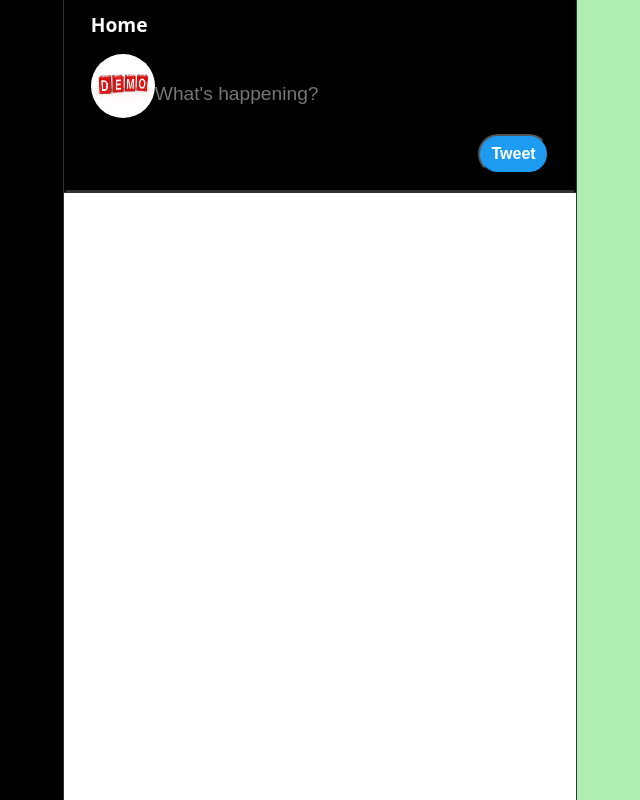
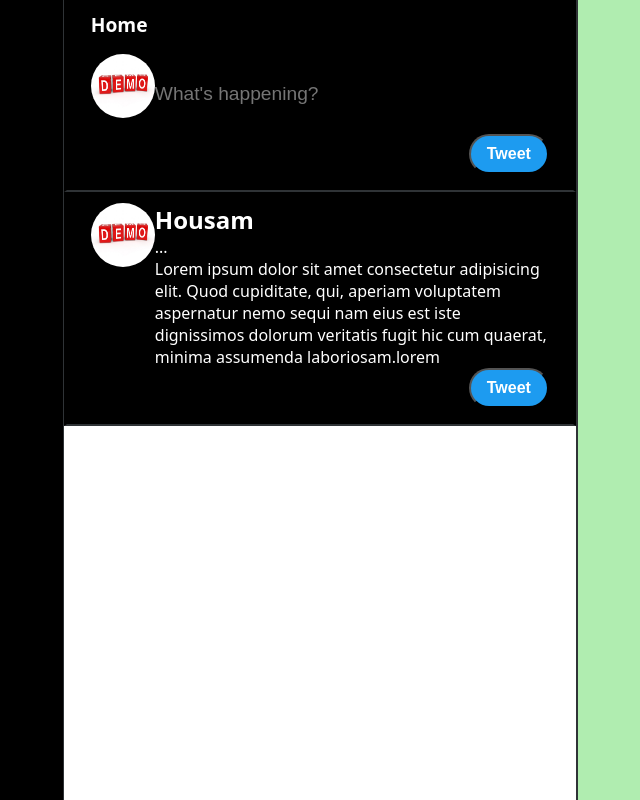
Before and after one commit to HousamKak/twitter-cloning, a PHP site: page /home-page/homepage.html in a window 1280 px wide. Shown: the whole page, without its empty margins (269-909 px from the left). Run offline with PHP 8.4, Linux system fonts and the light colour scheme.

Commit message:
Constructing the

```diff
--- a/Frontend/home-page/homepage.html
+++ b/Frontend/home-page/homepage.html
@@ -19,7 +19,7 @@
       <!-- 40% -->
       <div>
         <div class="middle-side">
-          <div class="happening">
+          <div id="first-element" class="happening">
             <h1>Home</h1>
             <div class="im-happen">
               <img
@@ -27,6 +27,30 @@
                 src="/Frontend/home-page/Images/demo-img.jpg"
               />
               <input placeholder="What's happening?" />
+            </div>
+            <div class="tweet-btn">
+              <button>Tweet</button>
+            </div>
+          </div>
+
+          <div id="first-element" class="reusable-element">
+            <div class="image-content">
+              <img
+                class="profile-photo"
+                src="/Frontend/home-page/Images/demo-img.jpg"
+              />
+              <div class="Title-text">
+                <div>
+                  <h1>Housam</h1>
+                  <p style="color:white;">...</p>
+                </div>
+                <p>
+                  Lorem ipsum dolor sit amet consectetur adipisicing elit. Quod
+                  cupiditate, qui, aperiam voluptatem aspernatur nemo sequi nam
+                  eius est iste dignissimos dolorum veritatis fugit hic cum
+                  quaerat, minima assumenda laboriosam.lorem
+                </p>
+              </div>
             </div>
             <div class="tweet-btn">
               <button>Tweet</button>
--- a/Frontend/home-page/homepage.js
+++ b/Frontend/home-page/homepage.js
@@ -1,3 +1,26 @@
 // logged_in_user = localStorage.getItem("active-user")
 //   ? JSON.parse(localStorage.getItem("active-user"))
 //   : "";
+tweet=
+<div class="happening">
+  <h1>Home</h1>
+  <div class="im-happen">
+    <img class="profile-photo" src="/Frontend/home-page/Images/demo-img.jpg" />
+    <input placeholder="What's happening?" />
+  </div>
+  <div class="tweet-btn">
+    <button>Tweet</button>
+  </div>
+</div>;
+
+
+let ahmad = `<div class="happening">
+<h1>Home</h1>
+<div class="im-happen">
+  <img class="profile-photo" src="${}" />
+  <input placeholder="What's happening?" />
+</div>
+<div class="tweet-btn">
+  <button>Tweet</button>
+</div>
+</div>`
--- a/Frontend/styles/style.css
+++ b/Frontend/styles/style.css
@@ -343,7 +343,7 @@ label {
   height: 100vh;
   position: fixed;
   left: 66%;
-  border-left: 1px #2f3336;
+  border-left: 2px #2f3336;
   border-style: solid;
   border-bottom: none;
   border-top: none;
@@ -364,9 +364,9 @@ label {
   padding: 1vh 3vh;
   font-family: system-ui, -apple-system, BlinkMacSystemFont, "Segoe UI", Roboto,
     Oxygen, Ubuntu, Cantarell, "Open Sans", "Helvetica Neue", sans-serif;
-    border-bottom: 3px #2f3336;
-    border-style: solid;
-  }
+  border-bottom: 2px #2f3336;
+  border-style: solid;
+}
 .happening h1 {
   font-size: larger;
   margin-bottom: 2vh;
@@ -406,10 +406,43 @@ label {
 
 .tweet-btn button {
   background-color: #1d9bf0;
-  width: 5.5vw;
+  width: 10vh;
   height: 5vh;
   color: white;
   border-radius: 20px;
   font-size: medium;
   font-weight: bold;
 }
+
+/* Element styling */
+.reusable-element {
+  padding: 1vh 3vh;
+  font-family: system-ui, -apple-system, BlinkMacSystemFont, "Segoe UI", Roboto,
+    Oxygen, Ubuntu, Cantarell, "Open Sans", "Helvetica Neue", sans-serif;
+  border-bottom: 2px #2f3336;
+  border-style: solid;
+}
+
+.image-content {
+  display: flex;
+  width: 100%;
+}
+
+/* .image-content > div {
+
+}
+
+.image-content > div h1 {
+  font-size: large;
+  margin-bottom: 2vh;
+}
+
+*/
+.image-content > div > p {
+  color: white;
+}
+
+.title-text {
+  display: flex;
+  flex-direction: row;
+}
```
